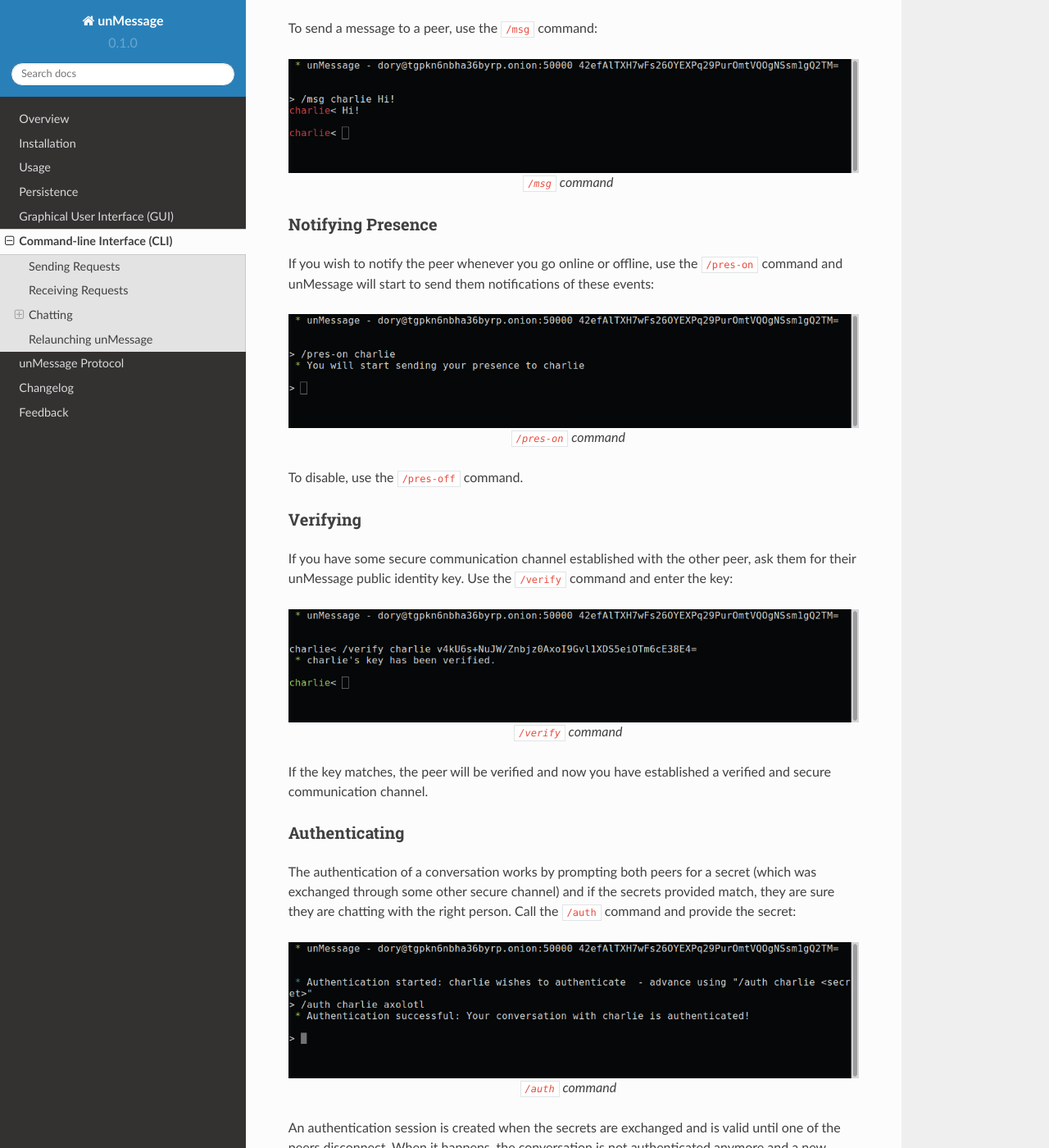
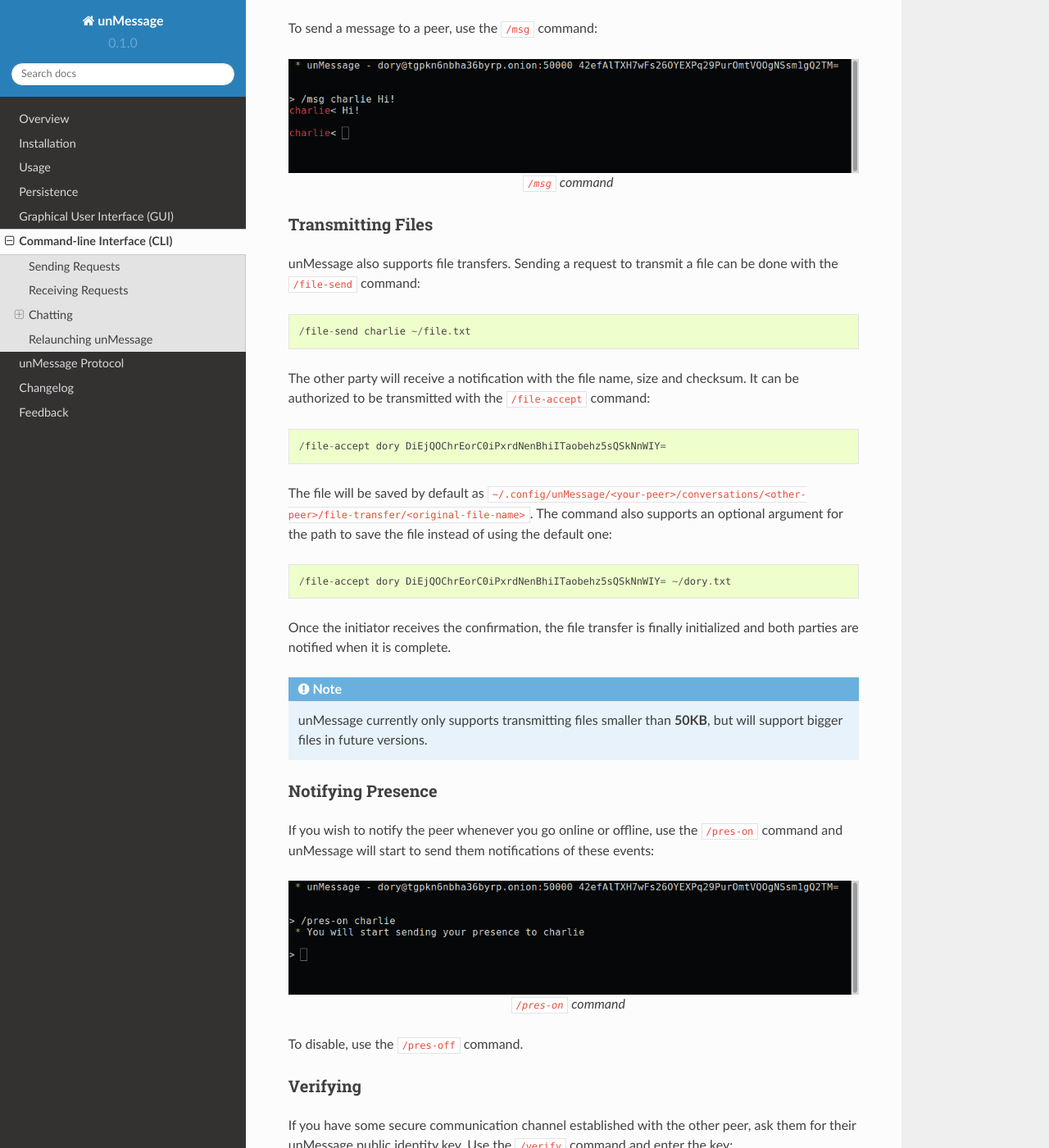
Before and after one commit to AnemoneLabs/unmessage, a Sphinx documentation site: the page built from docs/source/cli/cli.rst, in a window 1280 px wide and 1400 px high, scrolled down 2681 px. Shown: the whole window at 82% size. Built offline with Sphinx 7.4.7 and the Read the Docs theme 2.0.0, drawn with Linux system fonts in a browser that asks for light colours.

Commit message:
Add instructions for the file transfer

```diff
--- a/docs/source/cli/cli.rst
+++ b/docs/source/cli/cli.rst
@@ -83,6 +83,34 @@
    :align: center
 
    ``/msg`` command
+
+Transmitting Files
+''''''''''''''''''
+unMessage also supports file transfers. Sending a request to transmit
+a file can be done with the ``/file-send`` command::
+
+    /file-send charlie ~/file.txt
+
+The other party will receive a notification with the file name, size
+and checksum. It can be authorized to be transmitted with the
+``/file-accept`` command::
+
+    /file-accept dory DiEjQOChrEorC0iPxrdNenBhiITaobehz5sQSkNnWIY=
+
+The file will be saved by default as
+``~/.config/unMessage/<your-peer>/conversations/<other-peer>/file-transfer/<original-file-name>``.
+The command also supports an optional argument for the path to save
+the file instead of using the default one::
+
+    /file-accept dory DiEjQOChrEorC0iPxrdNenBhiITaobehz5sQSkNnWIY= ~/dory.txt
+
+Once the initiator receives the confirmation, the file transfer is
+finally initialized and both parties are notified when it is complete.
+
+.. note::
+
+    unMessage currently only supports transmitting files smaller than
+    **50KB**, but will support bigger files in future versions.
 
 Notifying Presence
 ''''''''''''''''''
```
